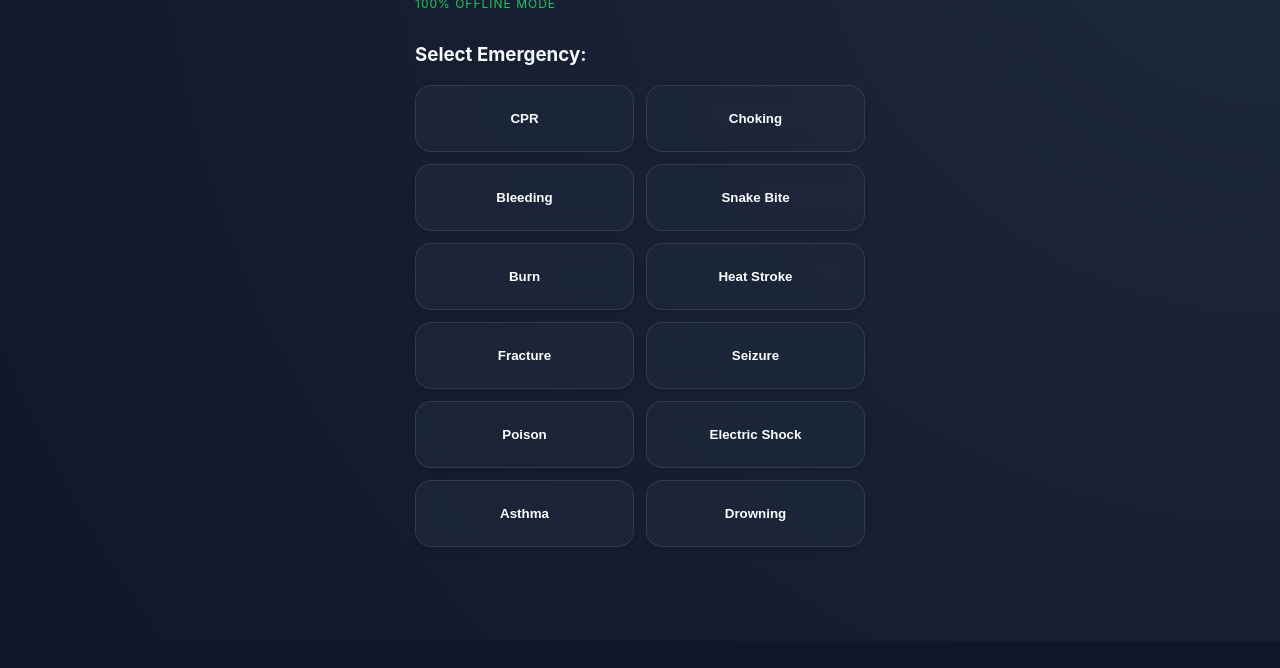
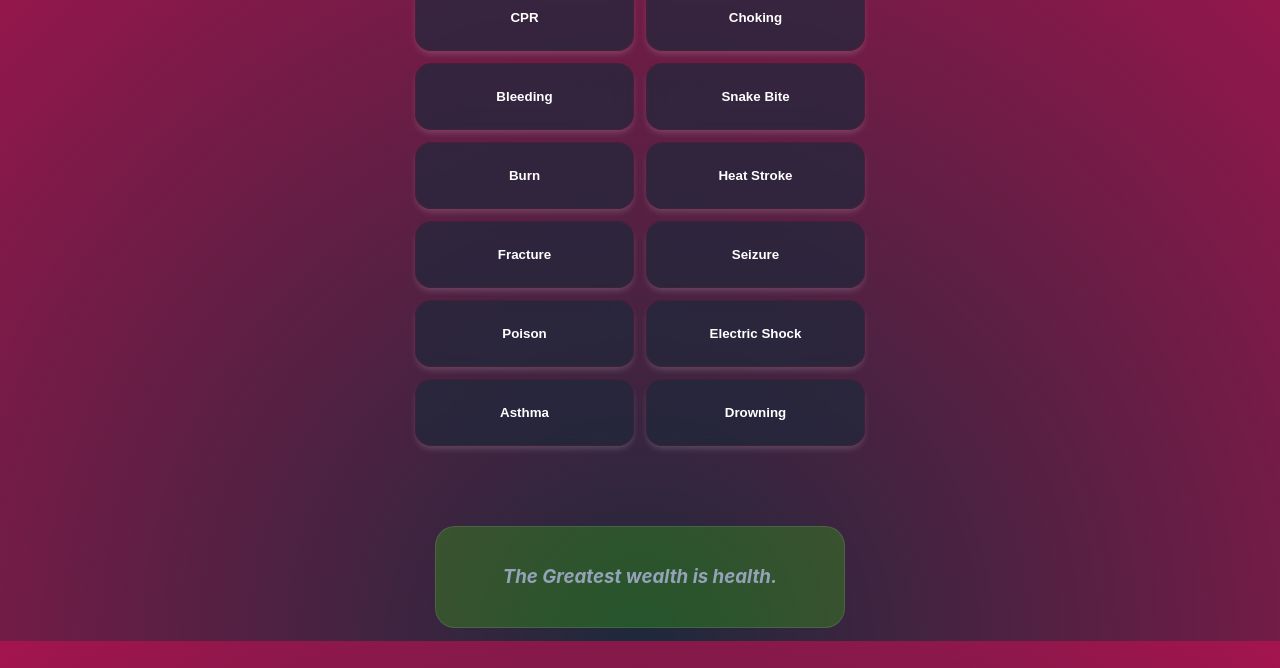
Before and after one commit to Devesh-tiw/GuardianOffline, a plain HTML site: page index.html in a window 1280 px wide. Shown: the part 159-827 px from the top of the page. Before the commit the page ends 800 px from the top, so only its background shows below. Drawn offline with Linux system fonts and the light colour scheme.

Commit message:
change this background and make more dynamic .

```diff
--- a/index.html
+++ b/index.html
@@ -11,13 +11,14 @@
 
 <body>
     <div class="app-container">
+
         <header>
-            <h1>🛡️ Guardian</h1>
+            <h1>🛡️ Guardian </h1>
             <p id="offline-tag">100% OFFLINE MODE</p>
         </header>
 
         <div id="menu-screen">
-            <h3>Select Emergency:</h3>
+            <h3 style="color:rgb(198, 220, 202)">Select Emergency:</h3>
             <div class="grid-container" id="menu-grid"></div>
         </div>
 
@@ -31,6 +32,12 @@
             </div>
             <button class="reset" onclick="resetApp()">🔙 Back to Menu</button>
         </div>
+        <br />
+        <br />
+        <br />
+        <div id="quote">
+           <i> <p><h3> The Greatest wealth is health.</h3></p></i>
+        </div>
     </div>
     <script src="script.js"></script>
 </body>
--- a/style.css
+++ b/style.css
@@ -4,20 +4,28 @@
     --primary-red: #ef4444;
     --primary-green: #22c55e;
     --text-main: #f8fafc;
-    --accent-blue: #3b82f6;
+    --accent-blue: #2d5dab;
 }
-
+#quote{
+    text-align:center ;
+    margin:20px;
+    border-radius:20px;
+    padding:20px;
+    background: rgba(54, 190, 13, 0.3);
+    border: 1px solid rgba(255, 255, 255, 0.1);
+    color: #94a3b8;
+}
 body {
-    background-color: var(--bg-dark);
+    background-color: var(--primary-red);
     color: var(--text-main);
     font-family: 'Inter', system-ui, sans-serif;
     margin: 0;
-    display: flex;
+    display:flex;
     justify-content: center;
     align-items: center;
     height: 100vh;
     overflow: hidden;
-    background-image: radial-gradient(circle at top right, #1e293b, #0f172a);
+     background-image: radial-gradient(circle at bottom , #1e293b, #a4144e);
 }
 
 .app-container {
@@ -29,7 +37,7 @@ body {
 header h1 {
     font-size: 2.5rem;
     margin: 0;
-    background: linear-gradient(to right, #60a5fa, #3b82f6);
+    background: linear-gradient(to left, #75ed05, #4d69b0);
     -webkit-background-clip: text;
     -webkit-text-fill-color: transparent;
 }
@@ -51,15 +59,15 @@ header h1 {
 
 .menu-btn {
     background: var(--card-bg);
-    border: 1px solid rgba(255, 255, 255, 0.1);
+    border: 1px solid rgba(234, 8, 8, 0.1);
     padding: 25px 15px;
     color: white;
     border-radius: 16px;
     font-weight: 600;
-    cursor: pointer;
-    transition: all 0.3s ease;
+    cursor:grab;
+    transition: all 0.1s ease;
     backdrop-filter: blur(10px);
-    box-shadow: 0 4px 6px -1px rgba(0, 0, 0, 0.1);
+    box-shadow: 0 4px 6px -1px rgba(216, 217, 225, 0.2);
 }
 
 .menu-btn:hover {
```
